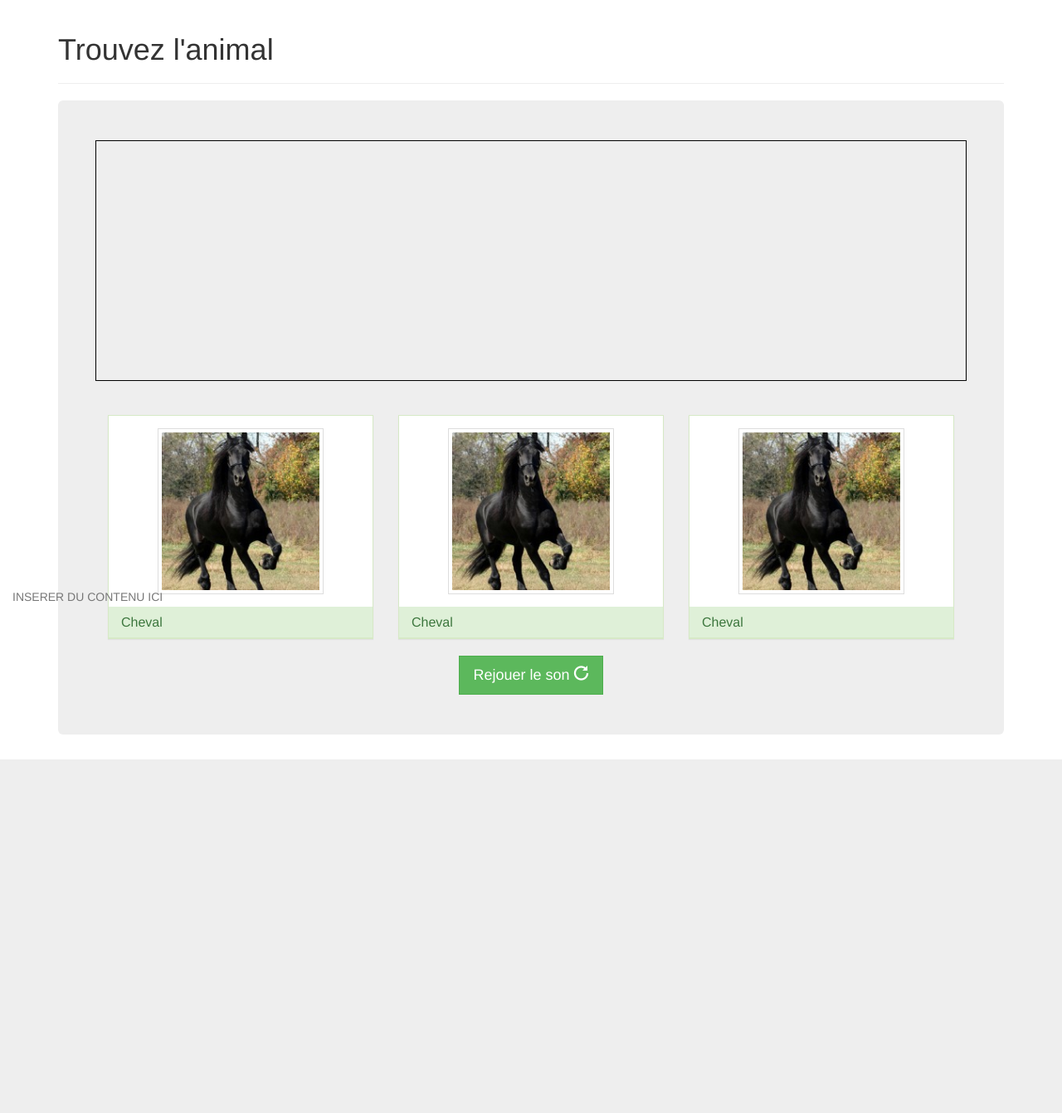
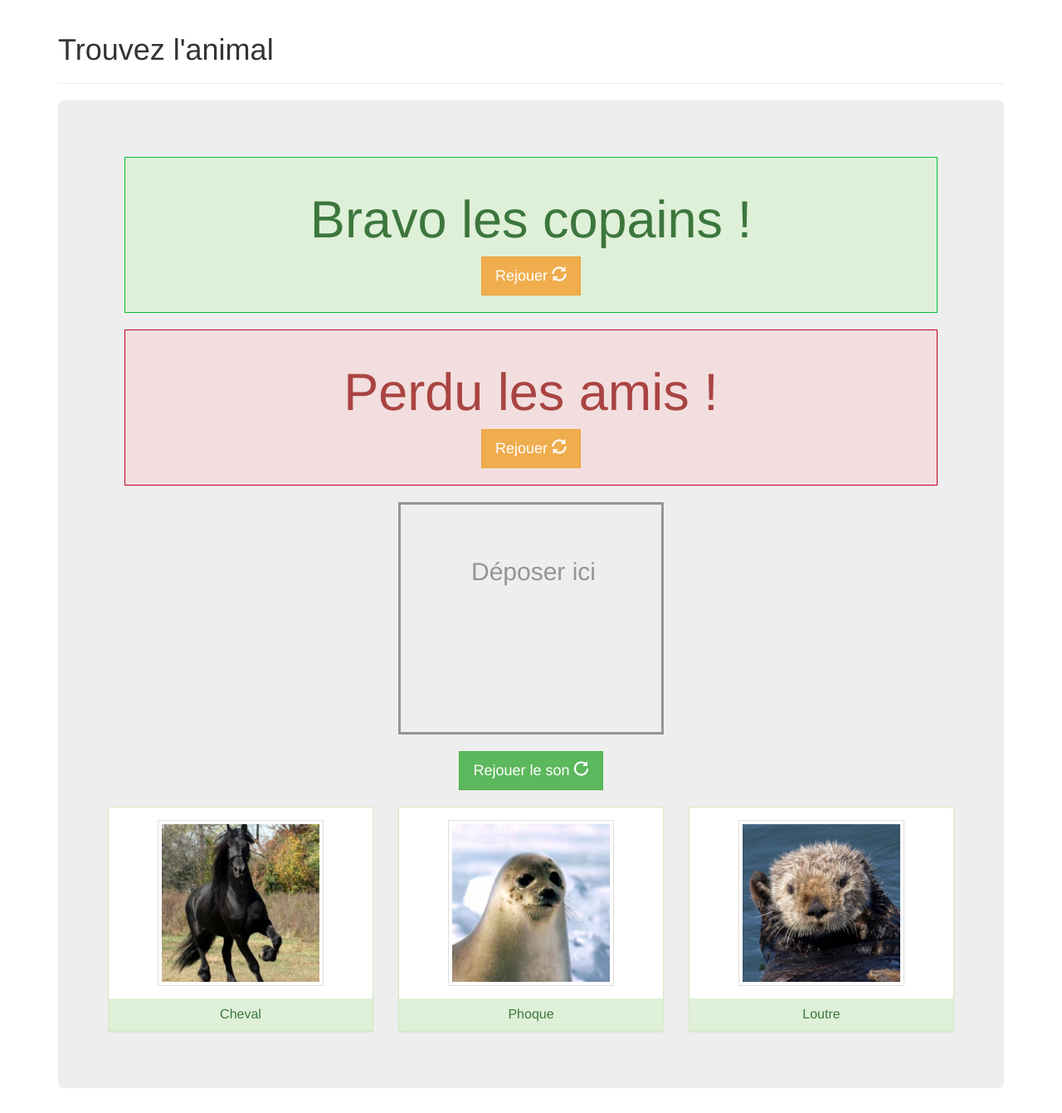
Before and after one commit to l3lium/Ani-sound, a PHP site: page /miniJeuStruct.php in a window 1280 px wide. Shown: the part 51-1392 px from the top of the page at 83% size. Before the commit the page ends 966 px from the top, so only its background shows below. Run offline with PHP 8.4, Linux system fonts and the light colour scheme; some libraries are stand-ins or nearby versions.

Commit message:
Structure du minijeu V2 	+ Correction du drag and drop 	+ Mise en page

```diff
--- a/css/style.css
+++ b/css/style.css
@@ -59,20 +59,44 @@ footer{
     margin: 0 auto;
 }
 
+#replaySound{
+    margin-top: 20px;
+    margin-bottom: 20px;
+}
+
 #draganddrop{
-    height: 290px;
-    width: auto;
-    border: solid 1px black;
+    height: 280px;
+    width: 320px;
+    border: solid 3px #959595;
     text-align: center;
     color: #959595;
     text-align: center;
     margin: auto;
 }
 
+#draganddrop h2{
+    width: 320px;
+    height: 50px;
+    position: absolute;
+    margin: auto;
+    padding-top: 5%;
+}
+
 #game{
     height: auto;
     width: auto;
+    text-align: center;
 }
 #draganddrop .animal{
-    margin-left: 35%;
+    /*margin-left: 35%;*/
+    width: 100%;
+    z-index: 1000;
 }
+#victory, #defeat{
+    border: solid 1px #03c03c;
+    padding: 20px;
+    margin: 20px;
+}
+#defeat{
+    border: solid 1px #c00329;
+}
--- a/miniJeuStruct.php
+++ b/miniJeuStruct.php
@@ -51,17 +51,24 @@ require_once 'includes/struct.php';
                 <h1>Trouvez l'animal</h1><hr/>
                 <article class="center-block">
                     <div class="jumbotron">
-                        <div id="game" class="row">
-                            <div id="draganddrop" class="center-block" ondragover="allowDrop(event)" ondrop="drop(event)"></div>
-                            <hr/>
+                        <div id="game">
+                            <div id="victory" class="alert-success">
+                                <h1>Bravo les copains !</h1>
+                                <button type="button" data-url="includes/structure/content_animals.php" class="btn btn-lg btn-warning center-block">Rejouer  <span class="glyphicon glyphicon-refresh"></span></button>
+                            </div>
+                            <div id="defeat" class="alert-danger">
+                                <h1>Perdu les amis !</h1>
+                                <button type="button" data-url="includes/structure/content_animals.php" class="btn btn-lg btn-warning center-block">Rejouer  <span class="glyphicon glyphicon-refresh"></span></button>
+                            </div>
+                            <div id="draganddrop" ondragover="allowDrop(event)" ondrop="drop(event)">
+                                <h2>Déposer ici</h2>
+                            </div>
+                            <button id="replaySound" type="button" data-url="includes/structure/content_animals.php" class="btn btn-lg btn-success center-block">Rejouer le son  <span class="glyphicon glyphicon-repeat"></span></button>
+                            <div id="animals" class="row" ondragover="allowDrop(event)" ondrop="drop(event)">
                                 <div id="animal1" class="col-sm-4 animal" draggable="true" ondragstart="drag(event)">
                                     <div class="panel panel-success">
                                         <div class="panel-body">
                                             <img class="img-thumbnail center-block img-animal" alt="thumbnail" src="up-content/img/animal/cheval.jpg" data-holder-rendered="true" style="width: 200px; height: 200px;">
-                                        <audio>
-                                            <source src="up-content/sound/animal/cheval.mp3" type="audio/mpeg">
-                                            Votre navigateur n'est pas compatible.
-                                        </audio>
                                         </div>
                                         <div class="panel-heading">
                                             <h3 class="panel-title">Cheval</h3>
@@ -71,39 +78,28 @@ require_once 'includes/struct.php';
                                 <div id="animal2" class="col-sm-4 animal" draggable="true" ondragstart="drag(event)">
                                     <div class="panel panel-success">
                                         <div class="panel-body">
-                                        <img class="img-thumbnail center-block img-animal" alt="thumbnail" src="up-content/img/animal/cheval.jpg" data-holder-rendered="true" style="width: 200px; height: 200px;">
-                                        <audio>
-                                            <source src="up-content/sound/animal/cheval.mp3" type="audio/mpeg">
-                                            Votre navigateur n'est pas compatible.
-                                        </audio>
+                                            <img class="img-thumbnail center-block img-animal" alt="thumbnail" src="up-content/img/animal/seal.jpg" data-holder-rendered="true" style="width: 200px; height: 200px;">
                                         </div>
                                         <div class="panel-heading">
-                                        <h3 class="panel-title">Cheval</h3>
+                                            <h3 class="panel-title">Phoque</h3>
                                         </div>
                                     </div>
                                 </div>
                                 <div id="animal3" class="col-sm-4 animal" draggable="true" ondragstart="drag(event)">
                                     <div class="panel panel-success">
                                         <div class="panel-body">
-                                        <img class="img-thumbnail center-block img-animal" alt="thumbnail" src="up-content/img/animal/cheval.jpg" data-holder-rendered="true" style="width: 200px; height: 200px;">
-                                        <audio>
-                                            <source src="up-content/sound/animal/cheval.mp3" type="audio/mpeg">
-                                            Votre navigateur n'est pas compatible.
-                                        </audio>
+                                            <img class="img-thumbnail center-block img-animal" alt="thumbnail" src="up-content/img/animal/loutre.jpg" data-holder-rendered="true" style="width: 200px; height: 200px;">
                                         </div>
                                         <div class="panel-heading">
-                                        <h3 class="panel-title">Cheval</h3>
+                                            <h3 class="panel-title">Loutre</h3>
                                         </div>
                                     </div>
                                 </div>
-                            <button id="showmore" type="button" data-url="includes/structure/content_animals.php" class="btn btn-lg btn-success center-block">Rejouer le son  <span class="glyphicon glyphicon-repeat"></span></button>
+                            </div>
                         </div>
                     </div>
                 </article>
             </div>
         </div>
-        <?php
-        getFooter();
-        ?>
     </body>
 </html>
```
Lines whose indentation alone changed are shown as unchanged.
